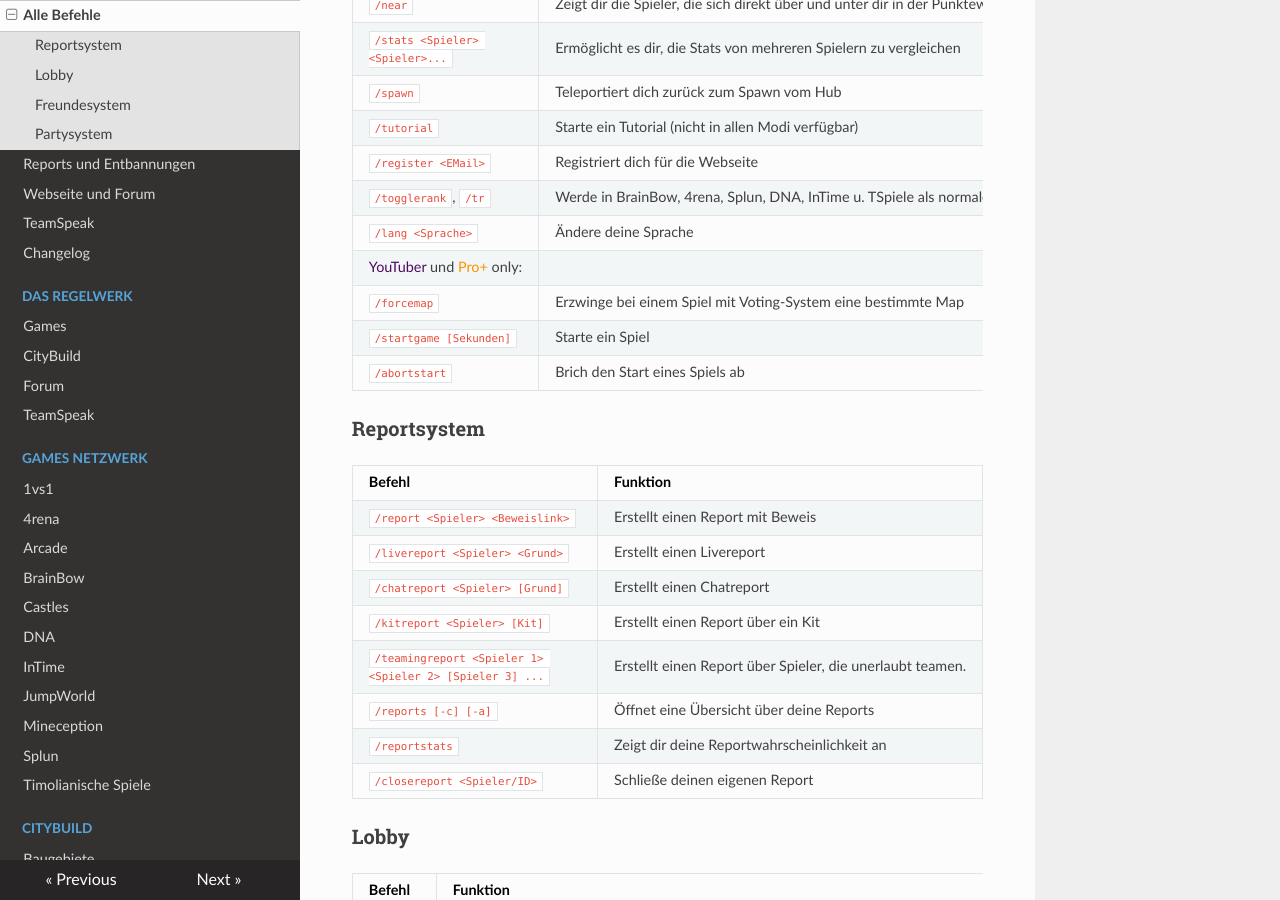
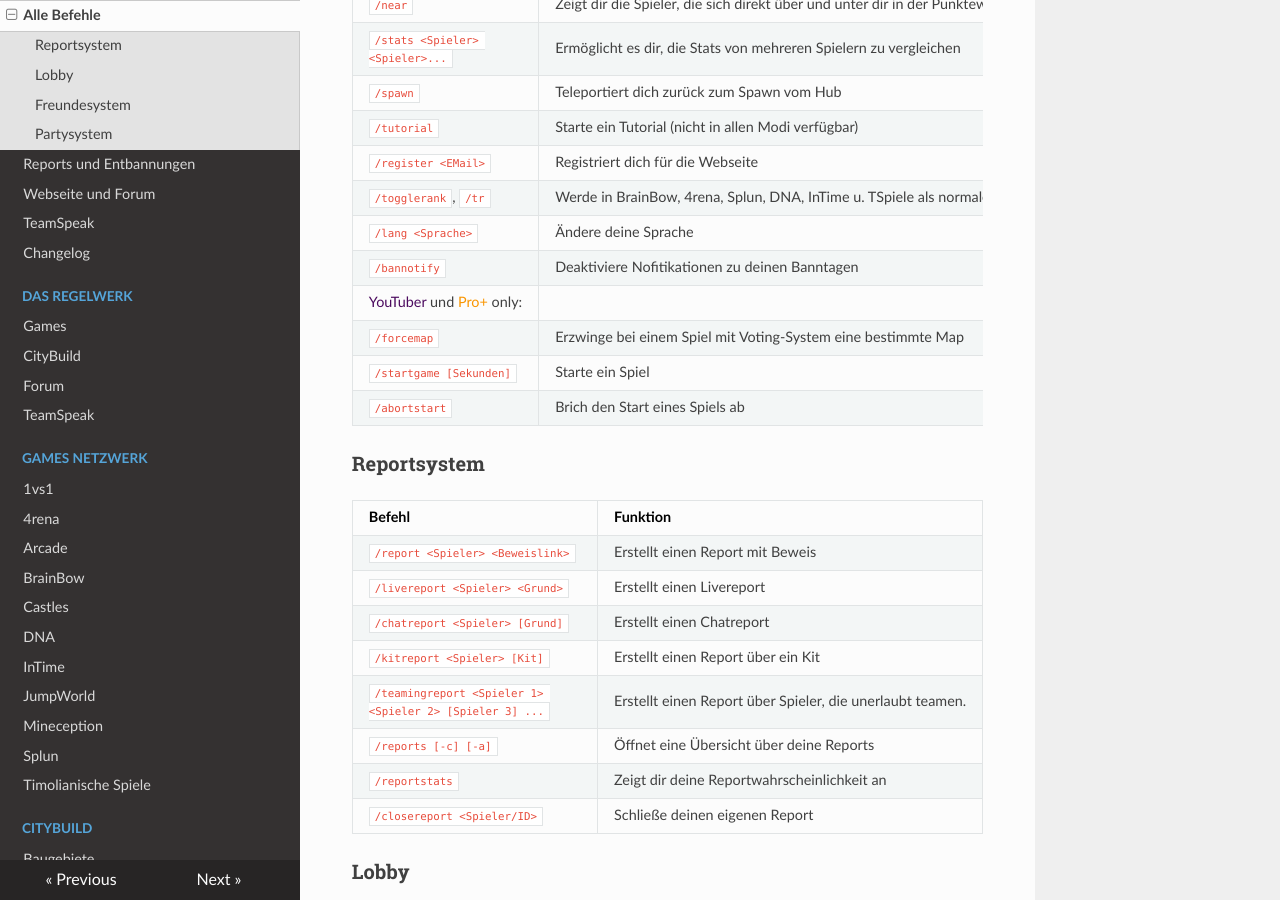
Before and after one commit to TimoliaDE/HowTo, an MkDocs documentation site: the page built from docs/commands.md, in a window 1280 px wide and 900 px high, scrolled down 680 px. Built offline with MkDocs 1.6.1, drawn with Linux system fonts in a browser that asks for light colours; nearby versions of some CDN libraries; old or Windows-style settings are respelled for this version of MkDocs.

Commit message:
/bannotify

```diff
--- a/docs/commands.md
+++ b/docs/commands.md
@@ -22,6 +22,7 @@ Diese Befehle sind global nutzbar und stehen dir jederzeit zur Verfügung.
 | `/register <EMail>` | Registriert dich für die Webseite |
 | `/togglerank`, `/tr` | Werde in BrainBow, 4rena, Splun, DNA, InTime u. TSpiele als normaler Spieler angezeigt |
 | `/lang <Sprache>` | Ändere deine Sprache |
+| `/bannotify` | Deaktiviere Nofitikationen zu deinen Banntagen |
 <span style="color:#4C0B5F">YouTuber</span> und <span style="color:#F99500">Pro+</span> only:
 | `/forcemap` | Erzwinge bei einem Spiel mit Voting-System eine bestimmte Map |
 | `/startgame [Sekunden]` | Starte ein Spiel |
```
